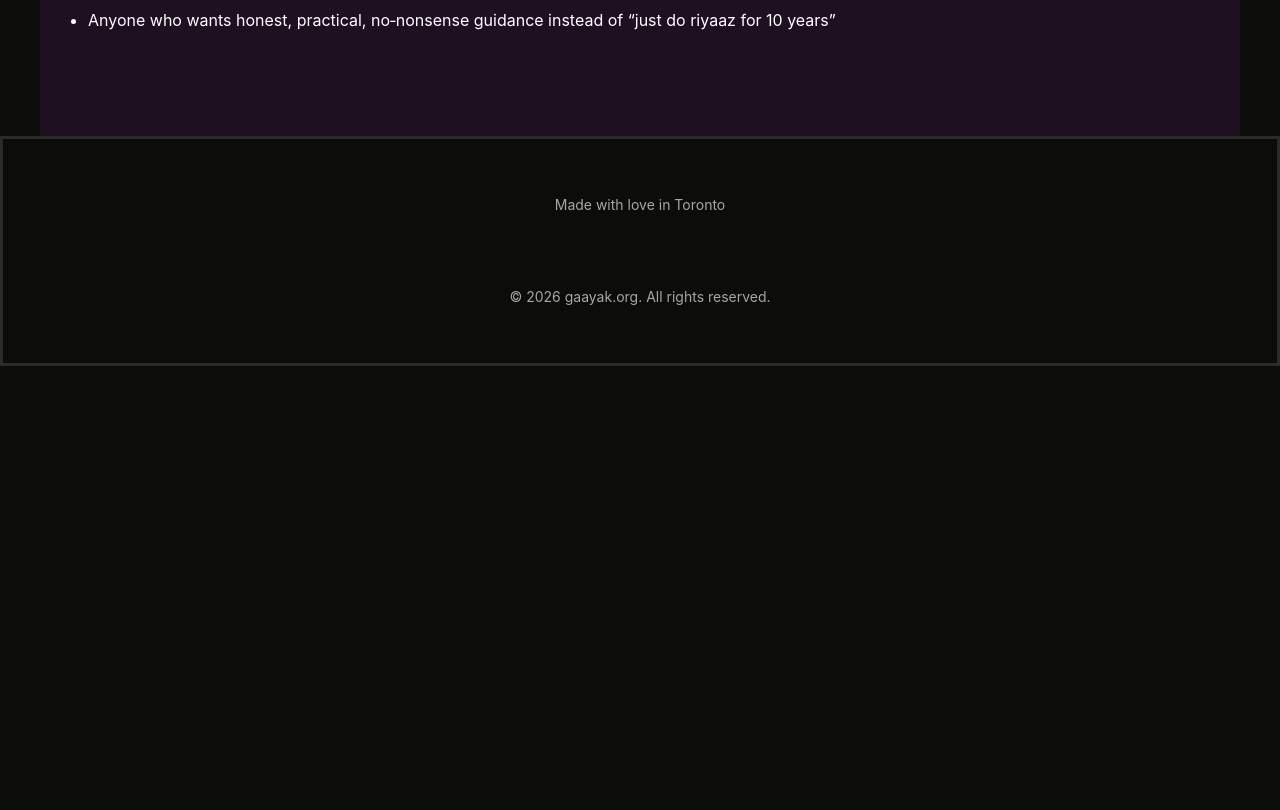
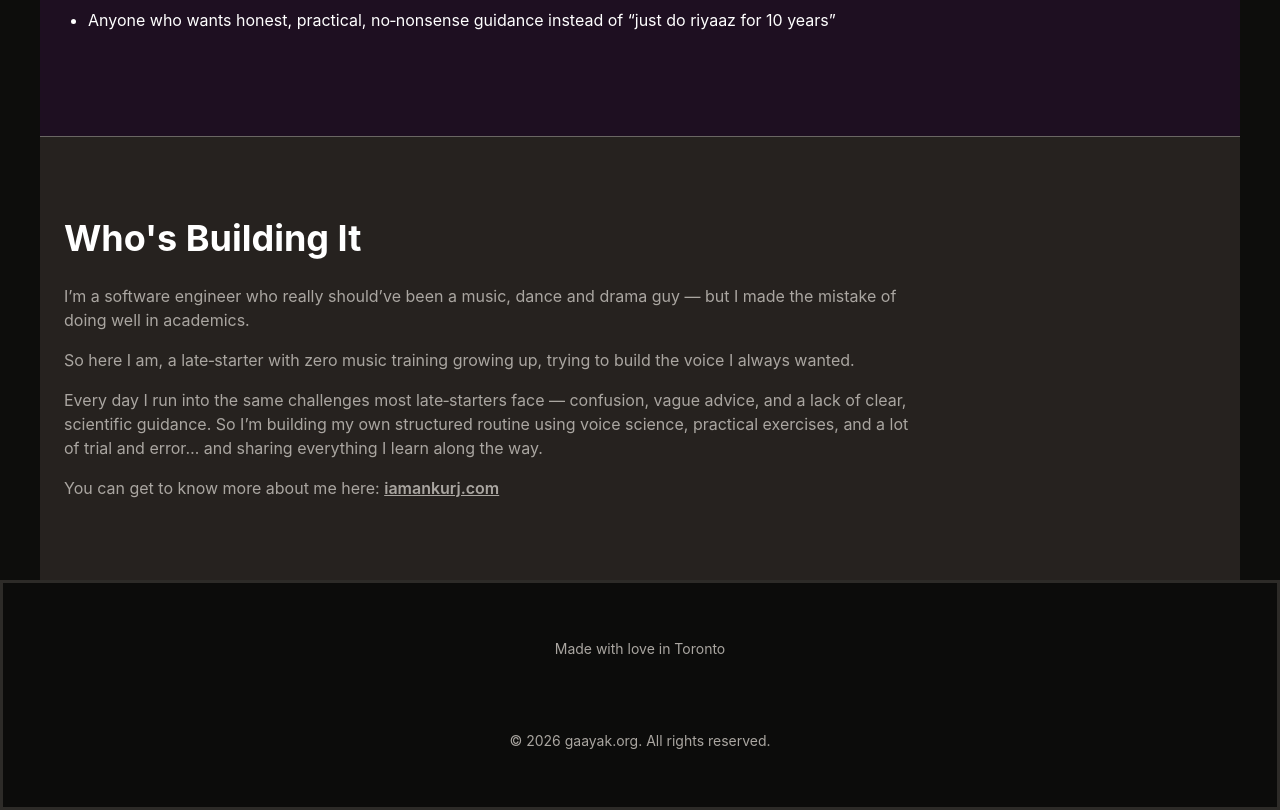
Before and after one commit to gaayak-org/main-website, a Next.js app in the folder src/: page / in a window 1280 px wide. Shown: the part 2103-2913 px from the top of the page. Before the commit the page ends 2469 px from the top, so only its background shows below. Built offline with nearby package versions, Linux system fonts and the light colour scheme; what @mui/material-nextjs would draw is missing.

Commit message:
who's building it section

```diff
--- a/src/app/page.tsx
+++ b/src/app/page.tsx
@@ -122,6 +122,55 @@ export default function Home() {
           </Box>
         </Container>
       </Box>
+
+      {/* Who's Building It */}
+      <Box
+        component="section"
+        sx={{
+          backgroundColor: alpha(theme.palette.info.main, 0.12),
+          borderTop: `1px solid ${theme.palette.divider}`,
+          py: { xs: 6, md: 10 },
+        }}
+      >
+        <Container maxWidth="lg">
+          <Typography
+            variant="h2"
+            sx={{
+              color: 'text.primary',
+              fontSize: { xs: '1.75rem', md: '2.25rem' },
+              fontWeight: 700,
+              mb: 3,
+            }}
+          >
+            Who's Building It
+          </Typography>
+
+          <Typography sx={{ color: 'text.secondary', mb: 2, maxWidth: 860 }}>
+            I’m a software engineer who really should’ve been a music, dance and drama guy — but I made the mistake of doing well in academics.
+          </Typography>
+
+          <Typography sx={{ color: 'text.secondary', mb: 2, maxWidth: 860 }}>
+            So here I am, a late‑starter with zero music training growing up, trying to build the voice I always wanted.
+          </Typography>
+
+          <Typography sx={{ color: 'text.secondary', mb: 2, maxWidth: 860 }}>
+            Every day I run into the same challenges most late‑starters face — confusion, vague advice, and a lack of clear, scientific guidance. So I’m building my own structured routine using voice science, practical exercises, and a lot of trial and error… and sharing everything I learn along the way.
+          </Typography>
+
+          <Typography sx={{ color: 'text.secondary', maxWidth: 860 }}>
+            You can get to know more about me here:{' '}
+            <Typography
+              component="a"
+              href="https://iamankurj.com"
+              target="_blank"
+              rel="noopener noreferrer"
+              sx={{ color: 'text.secondary', textDecoration: 'underline', fontWeight: 600 }}
+            >
+              iamankurj.com
+            </Typography>
+          </Typography>
+        </Container>
+      </Box>
     </MainLayout>
   );
 }
```
Also changed, not shown: 1 other file (tests, documents, lock files or other folders).
